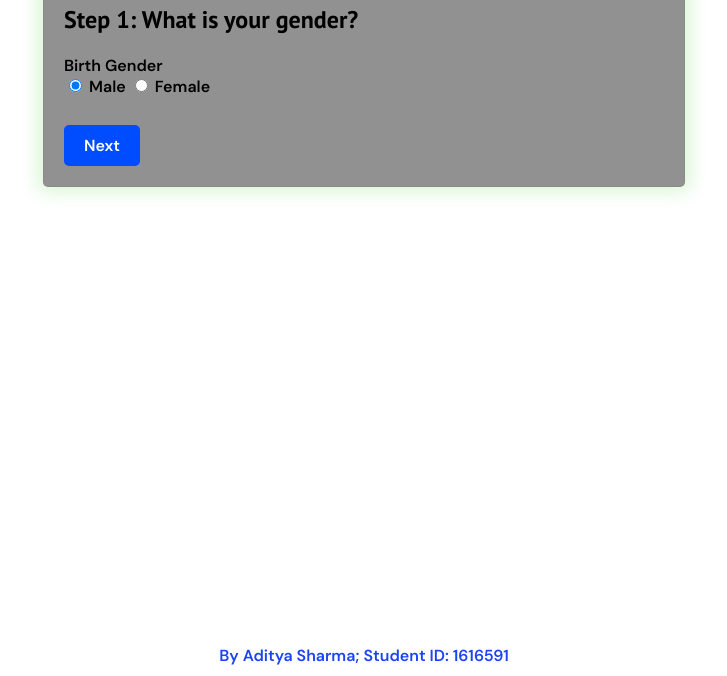
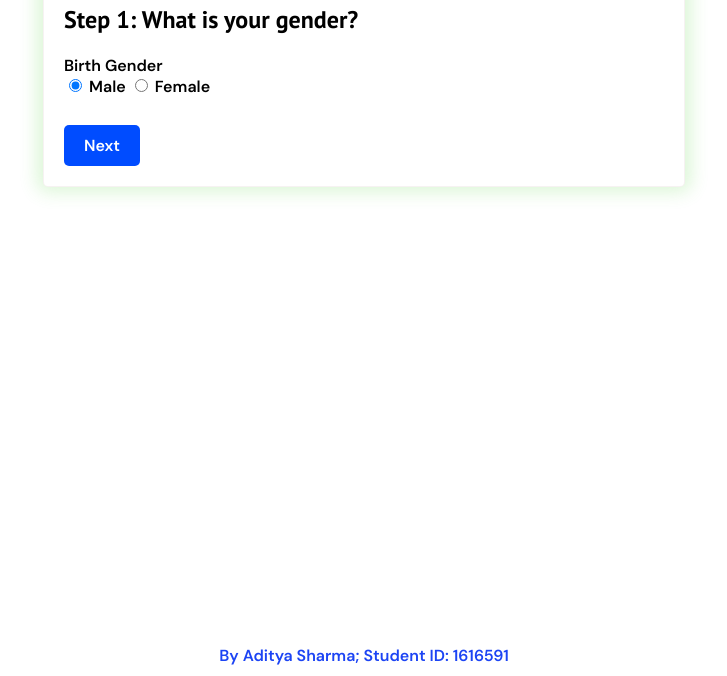
Before and after one commit to addysha/Framingham-RiskScore, a plain HTML site: page index.html in a window 1280 px wide. Shown: the part 124-800 px from the top of the page, without its empty margins (276-1003 px from the left). Drawn offline with Linux system fonts and the light colour scheme.

Commit message:
color change

```diff
--- a/css/style.css
+++ b/css/style.css
@@ -21,8 +21,8 @@
   max-width: 600px;
   margin: 0 auto;
   padding: 20px;
-  background-color: rgb(145, 145, 145);
-  border: 1px solid #0000000e;
+  background-color: rgb(255, 255, 255);
+  border: 1px solid #5822220e;
   border-radius: 5px;
   box-shadow: -0px -1px 18px 6px rgba(76, 208, 52, 0.2);
   position: relative;
```
